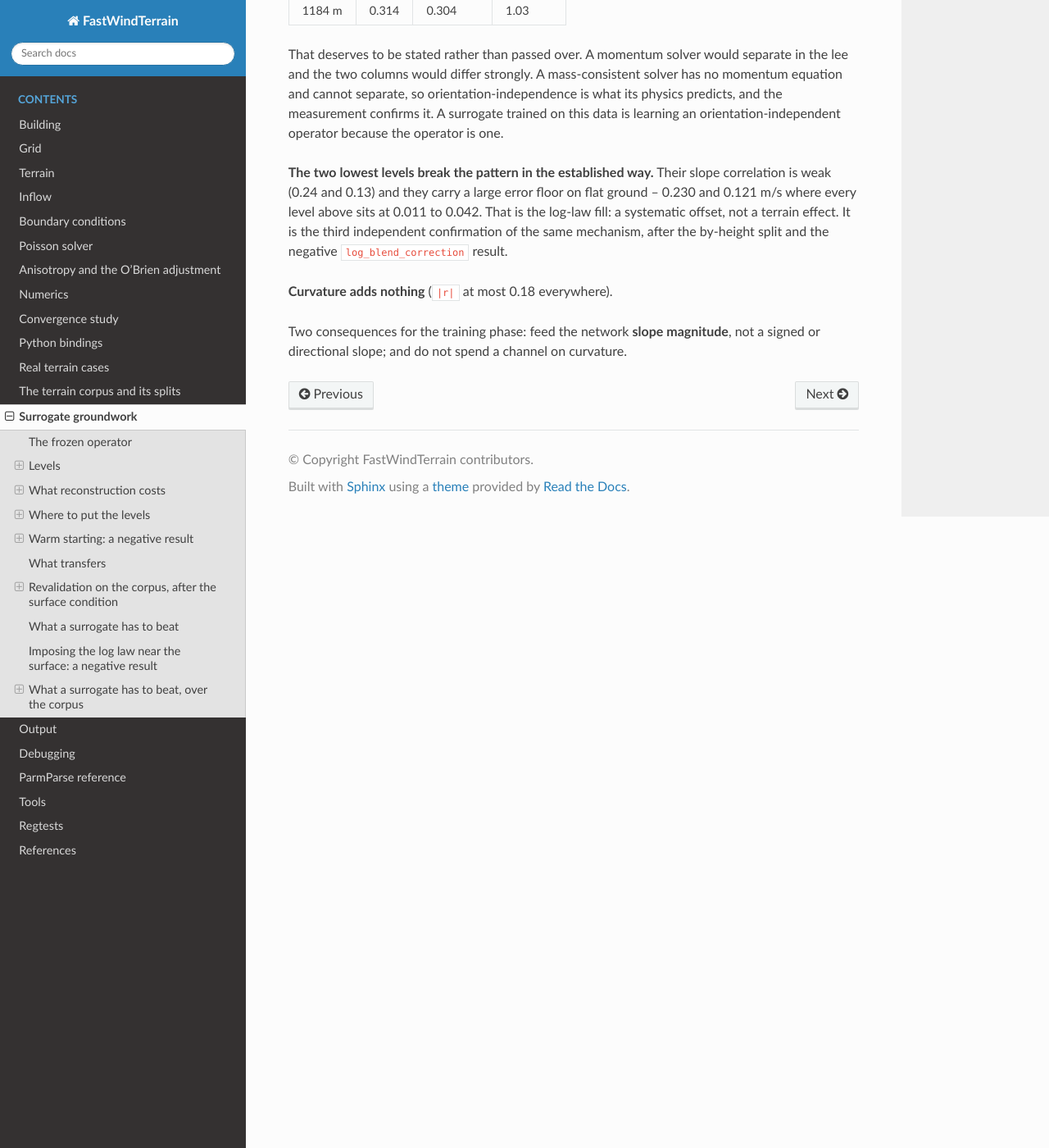
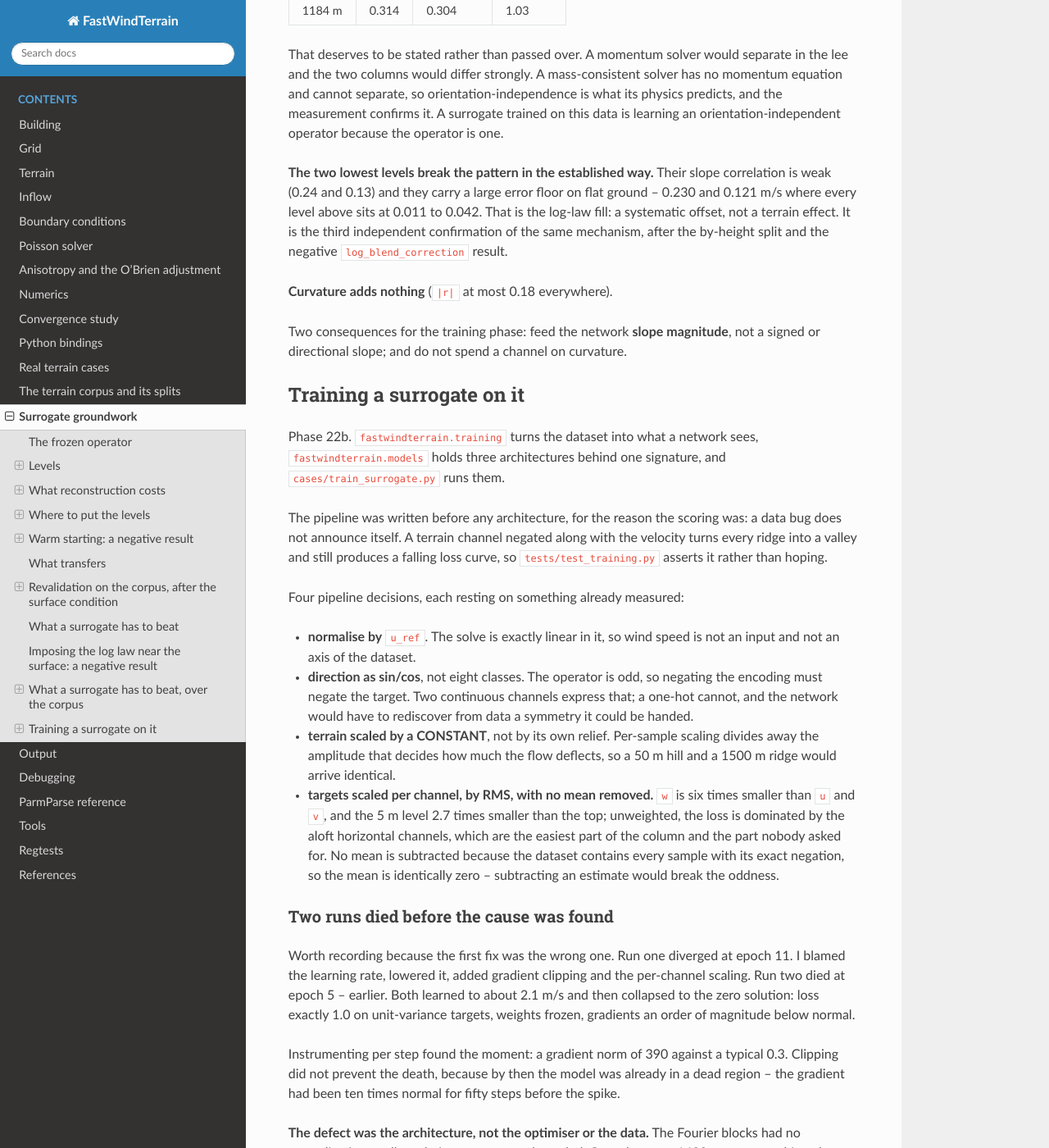
Before and after one commit to hgopalan/FastWindTerrain, a Sphinx documentation site: the page built from docs/surrogate.rst, in a window 1280 px wide and 1400 px high, scrolled down 16631 px. Shown: the whole window at 82% size. Built offline with Sphinx 7.4.7 and the Read the Docs theme 3.1.0, drawn with Linux system fonts in a browser that asks for light colours; some of the changed text lies outside the part shown.

Commit message:
First results: the convolutional baseline wins
Sixty epochs each, published defaults, nothing tuned.

  arch  parameters  s/epoch  best val  skill (complex/extreme)
  unet   4,898,171      8.7     1.050    +0.49  +0.51
  ufno   2,235,003     24.3     1.666    +0.19  +0.22
  fno    2,105,659     23.2     2.009    -0.10  +0.05

Not the expected result for an FNO paper, and reported as measured.

The ordering says more than the winner. fno -> ufno adds the U-Net branch
and improves things a lot; ufno -> unet drops the spectral path entirely
and improves them again. Every step that moves weight from spectral to
local convolution helps.

A mechanism that fits and is testable: these runs truncate at 16 modes on
a 100-cell grid, keeping only features coarser than about 300 m. But the
error was measured to track LOCAL slope at r = 0.50-0.72 and to live at
the surface, and 50 m SRTM terrain carries most of its power below 300 m.
The spectral path may be discarding exactly the scales that decide the
answer. A mode sweep and a parameter-matched comparison are running.

None of these is useful yet: 1.05 m/s against a floor of 0.20 and a
baseline of 2.07 is about half the terrain effect, where reconstruction
allows 90 %. A working harness and a first number, not a result.

Docs clean with -W.

Co-Authored-By: Claude Opus 5 <noreply@anthropic.com>

```diff
--- a/docs/surrogate.rst
+++ b/docs/surrogate.rst
@@ -1026,3 +1026,107 @@ mechanism, after the by-height split and the negative
 Two consequences for the training phase: feed the network **slope
 magnitude**, not a signed or directional slope; and do not spend a
 channel on curvature.
+
+Training a surrogate on it
+==========================
+
+Phase 22b. ``fastwindterrain.training`` turns the dataset into what a
+network sees, ``fastwindterrain.models`` holds three architectures behind
+one signature, and ``cases/train_surrogate.py`` runs them.
+
+The pipeline was written before any architecture, for the reason the
+scoring was: a data bug does not announce itself. A terrain channel
+negated along with the velocity turns every ridge into a valley and still
+produces a falling loss curve, so ``tests/test_training.py`` asserts it
+rather than hoping.
+
+Four pipeline decisions, each resting on something already measured:
+
+* **normalise by** ``u_ref``. The solve is exactly linear in it, so wind
+  speed is not an input and not an axis of the dataset.
+* **direction as sin/cos**, not eight classes. The operator is odd, so
+  negating the encoding must negate the target. Two continuous channels
+  express that; a one-hot cannot, and the network would have to
+  rediscover from data a symmetry it could be handed.
+* **terrain scaled by a CONSTANT**, not by its own relief. Per-sample
+  scaling divides away the amplitude that decides how much the flow
+  deflects, so a 50 m hill and a 1500 m ridge would arrive identical.
+* **targets scaled per channel, by RMS, with no mean removed.** ``w`` is
+  six times smaller than ``u`` and ``v``, and the 5 m level 2.7 times
+  smaller than the top; unweighted, the loss is dominated by the aloft
+  horizontal channels, which are the easiest part of the column and the
+  part nobody asked for. No mean is subtracted because the dataset
+  contains every sample with its exact negation, so the mean is
+  identically zero -- subtracting an estimate would break the oddness.
+
+Two runs died before the cause was found
+----------------------------------------
+
+Worth recording because the first fix was the wrong one. Run one diverged
+at epoch 11. I blamed the learning rate, lowered it, added gradient
+clipping and the per-channel scaling. Run two died at epoch 5 -- earlier.
+Both learned to about 2.1 m/s and then collapsed to the zero solution:
+loss exactly 1.0 on unit-variance targets, weights frozen, gradients an
+order of magnitude below normal.
+
+Instrumenting per step found the moment: a gradient norm of 390 against a
+typical 0.3. Clipping did not prevent the death, because by then the
+model was already in a dead region -- the gradient had been ten times
+normal for fifty steps before the spike.
+
+**The defect was the architecture, not the optimiser or the data.** The
+Fourier blocks had no normalisation at all, so their output was
+unbounded. Over the same 1400 steps, everything else held fixed:
+
+==============  ==============  ==================  ==============
+blocks              final loss     worst step loss      worst grad
+==============  ==============  ==================  ==============
+no norm                 1.0005               23.30           390.0
+GroupNorm               0.2945                1.17             2.5
+==============  ==============  ==================  ==============
+
+It was not an outlier sample: 648 solved training samples, maximum
+23.8 m/s, every one finite. Diagnosing that first would have saved a run.
+
+First results
+-------------
+
+Sixty epochs each, published defaults, nothing tuned. Validation is
+vector RMSE at the levels, in m/s; the skill columns are against the
+undisturbed baseline, where 0 is no better than doing nothing:
+
+========  ============  ==========  =============  ==========  ==========
+arch        parameters     s/epoch   best val m/s     complex     extreme
+========  ============  ==========  =============  ==========  ==========
+unet         4,898,171         8.7          1.050       +0.49       +0.51
+ufno         2,235,003        24.3          1.666       +0.19       +0.22
+fno          2,105,659        23.2          2.009       -0.10       +0.05
+========  ============  ==========  =============  ==========  ==========
+
+**The convolutional baseline wins, clearly, and it is three times faster
+per epoch.** That is not the expected result for an FNO paper and it is
+reported as measured.
+
+The ORDERING is more informative than the winner. Going ``fno`` to
+``ufno`` adds the U-Net branch and improves things substantially; going
+``ufno`` to ``unet`` removes the spectral path entirely and improves them
+again. Every step that moves weight from the spectral path to local
+convolution helps.
+
+**A mechanism that fits, and is testable.** These runs truncate at 16
+modes on a 100-cell grid, which keeps features coarser than about six
+cells -- 300 m and up -- and discards everything below. But the error was
+measured to be controlled by LOCAL slope (r = 0.50-0.72) and to live at
+the surface, and 50 m SRTM terrain carries most of its power below 300 m.
+On that reading the spectral path is discarding exactly the scales that
+decide the answer, and the U-Net branch is what puts some of them back.
+
+Two caveats before this becomes a claim: the U-Net carries 2.2 times the
+parameters, and none of the three is tuned. The mode count and a
+parameter-matched comparison are the two experiments that would settle
+it.
+
+**And none of them is close to useful yet.** The best model is 1.05 m/s
+against a floor of 0.20 and a baseline of 2.07 -- about half the terrain
+effect explained, where the reconstruction allows 90 %. This is a working
+harness and a first number, not a result.
```
